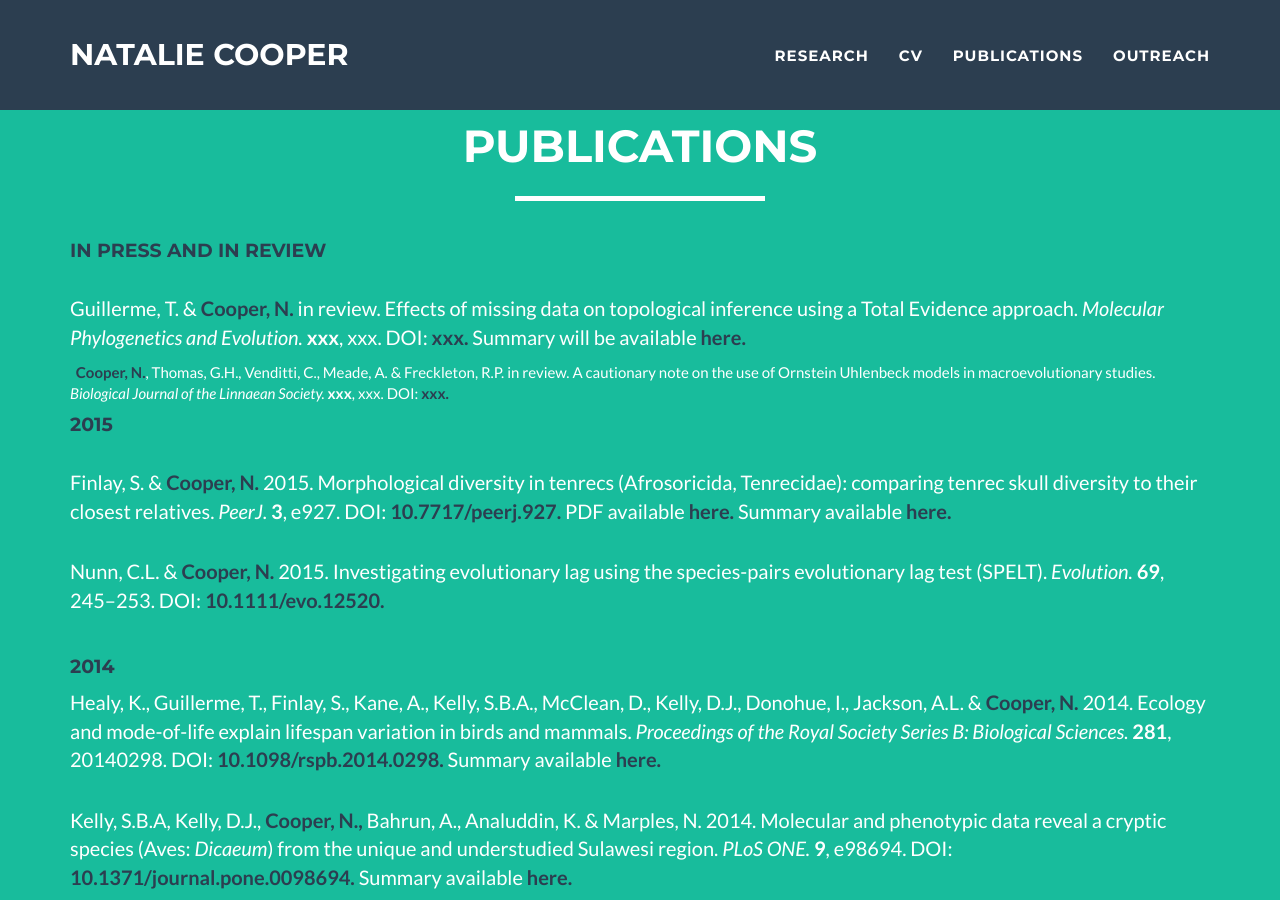
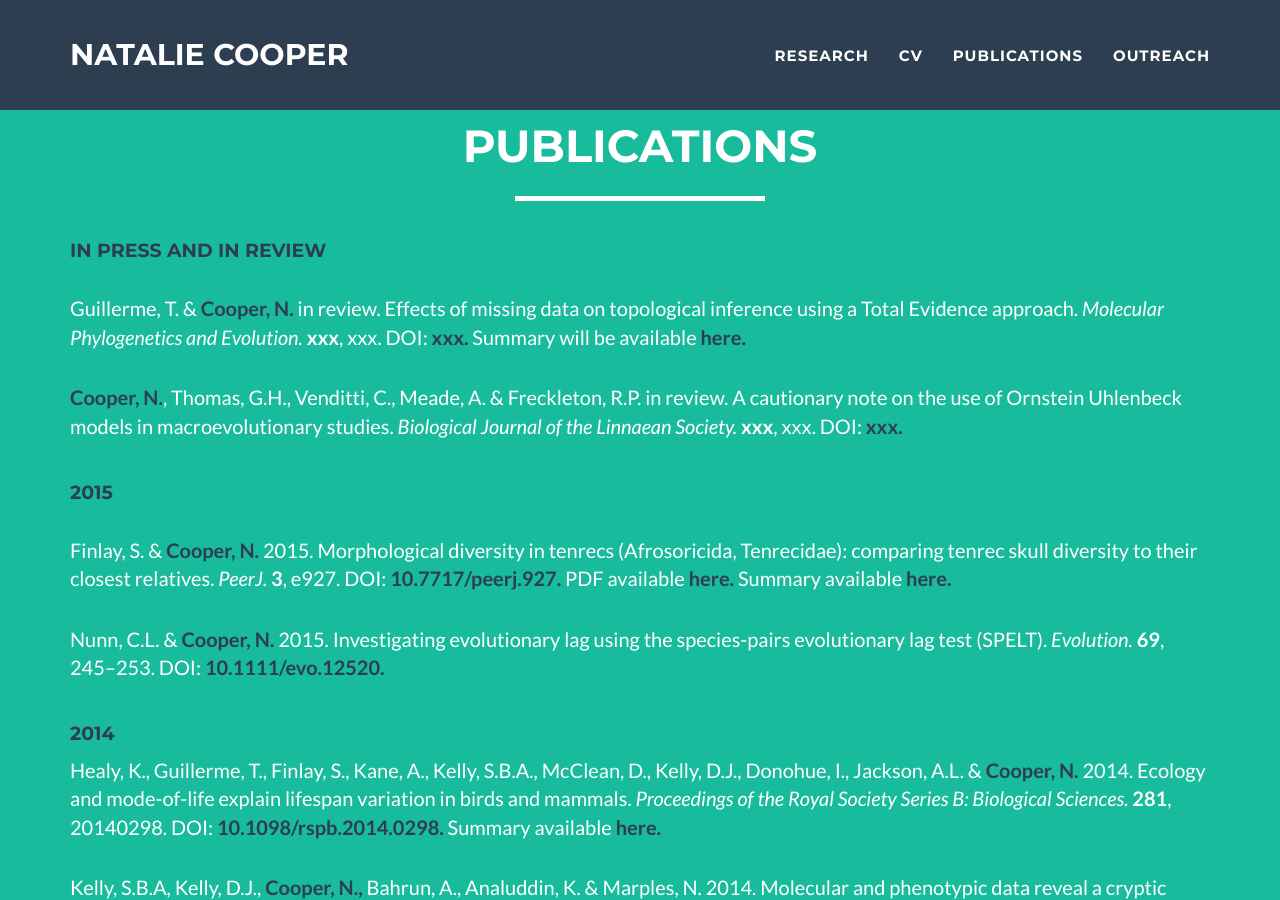
Before and after one commit to nhcooper123/nhcooper123.github.io, a Jekyll site: the page publications.html, which Jekyll copies as it is, in a window 1280 px wide and 900 px high. Built offline with Jekyll 4.4.1, drawn with Linux system fonts in a browser that asks for light colours.

```diff
--- a/publications.html
+++ b/publications.html
@@ -89,7 +89,7 @@
   <p>Guillerme, T. &amp; <strong><font color="2c3e50">Cooper, N.</font></strong> in review. Effects of missing data on topological inference using a Total Evidence approach.<em> Molecular Phylogenetics and Evolution. </em><strong>xxx</strong>, xxx. DOI: <a href=""><strong><font color="2c3e50">xxx.</font></strong></a> Summary will be available <a href=""><strong><font color="2c3e50">here.</font></strong></a></p>
 
   &nbsp
-  <strong><font color="2c3e50">Cooper, N.</font></strong>, Thomas, G.H., Venditti, C., Meade, A. &amp; Freckleton, R.P. in review. A cautionary note on the use of Ornstein Uhlenbeck models in macroevolutionary studies. <em> Biological Journal of the Linnaean Society. </em><strong>xxx</strong>, xxx. DOI: <a href=""><strong><font color="2c3e50">xxx.</font></strong></a>
+  <p><strong><font color="2c3e50">Cooper, N.</font></strong>, Thomas, G.H., Venditti, C., Meade, A. &amp; Freckleton, R.P. in review. A cautionary note on the use of Ornstein Uhlenbeck models in macroevolutionary studies. <em> Biological Journal of the Linnaean Society. </em><strong>xxx</strong>, xxx. DOI: <a href=""><strong><font color="2c3e50">xxx.</font></strong></a></p>
 
   &nbsp
 
```
